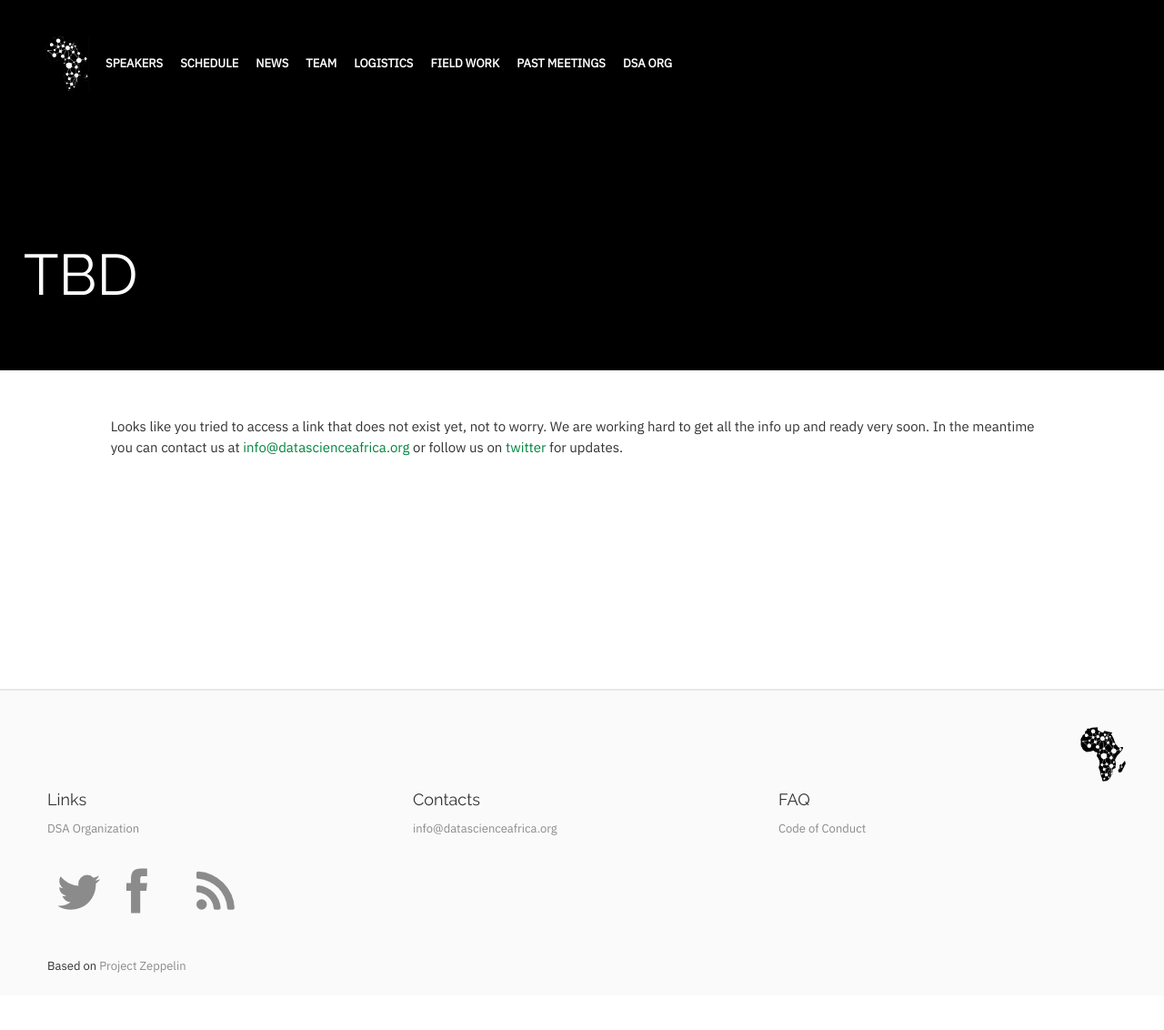
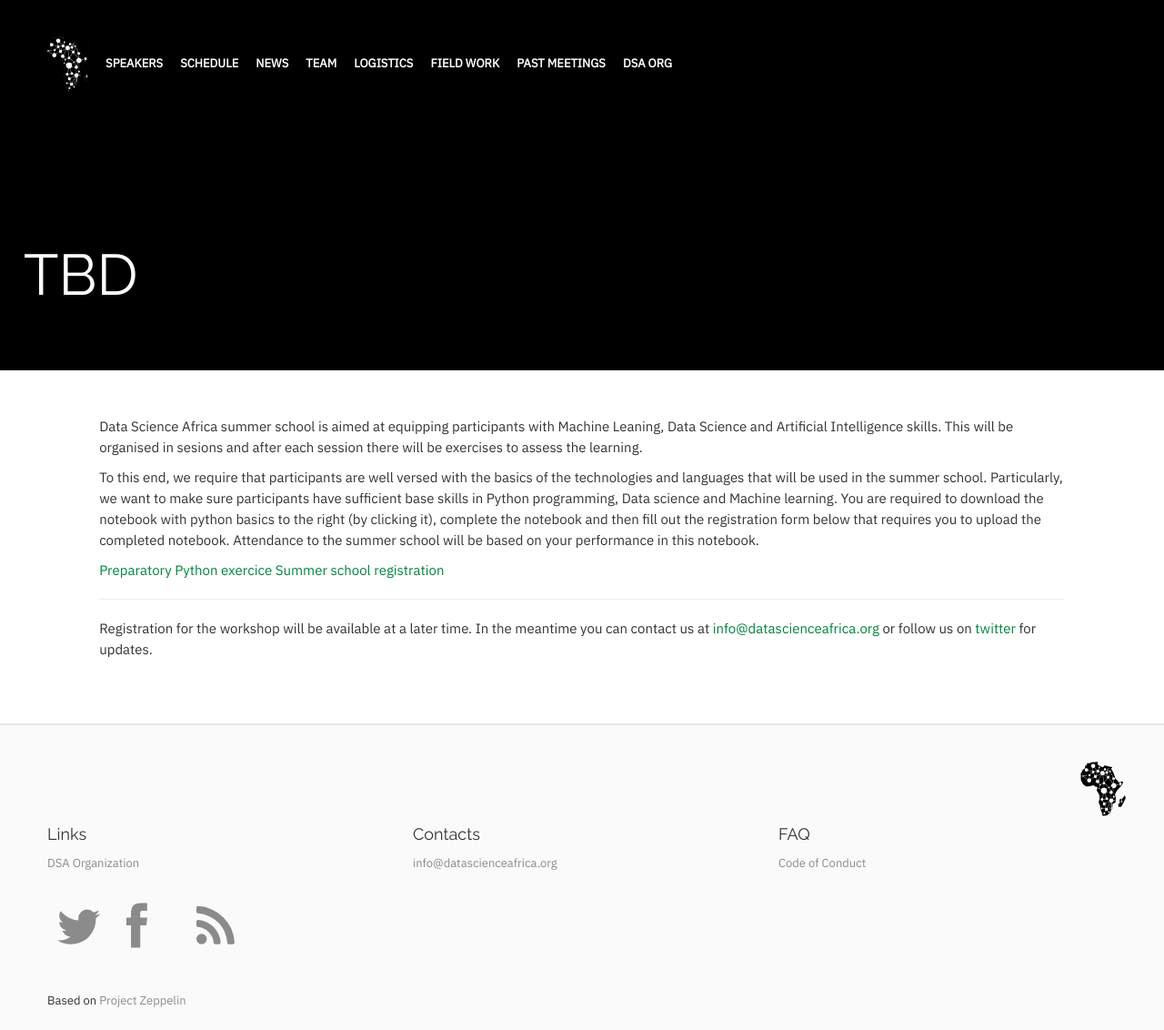
Before and after one commit to datsciafrica/dsa2020kampala, a Jekyll site: the page built from tbd.html, in a window 1280 px wide and 1132 px high. Shown: the whole window at 91% size. Built offline with Jekyll 4.4.1, drawn with Linux system fonts in a browser that asks for light colours; nearby versions of some CDN libraries; some web fonts are replaced; comment, search, counter and statistics services are not loaded.

Commit message:
Add summer school assignment

```diff
--- a/_includes/tbd.html
+++ b/_includes/tbd.html
@@ -1,12 +1,29 @@
 <section id="team" class="team">
     <div class="content-wrapper">
+    	<div class="row">
         <div class="col-lg-10 col-lg-offset-1 text-center">
 
+        	<p class="text-left">
+        	Data Science Africa summer school is aimed at equipping participants with Machine Leaning, Data Science and Artificial Intelligence skills. This will be organised in sesions and after each session there will be exercises to assess the learning.
+        	</p>
+
+        	<p class="text-left">
+			To this end, we require that participants are well versed with the basics of the technologies and languages that will be used in the summer school. Particularly, we want to make sure participants have sufficient base skills in Python programming, Data science and Machine learning. You are required to download the notebook with python basics to the right (by clicking it), complete the notebook and then fill out the registration form below that requires you to upload the completed notebook. Attendance to the summer school will be based on your performance in this notebook.
+			</p>
+
+			<p class="text-left">
+				<a href="/assets/Python-Data-Basics.zip" target="_blank">Preparatory Python exercice</a>
+			 	<a href="/tbd" target="_blank">Summer school registration</a>
+			</p>
+
+
+			<hr>
             <p class="text-left">
-              Looks like you tried to access a link that does not exist yet, not to worry. We are working hard to get all the info up and ready very soon.
+              Registration for the workshop will be available at a later time.
               In the meantime you can contact us at <a href="mailto:info@datascienceafrica.org">info@datascienceafrica.org</a> or follow us on <a href="https://twitter.com/dsa_org" target="_blank">twitter</a> for updates.
             </p>
 
         </div>
     </div>
+    </div>
 </section>
```
Also changed, not shown: 1 other file.
